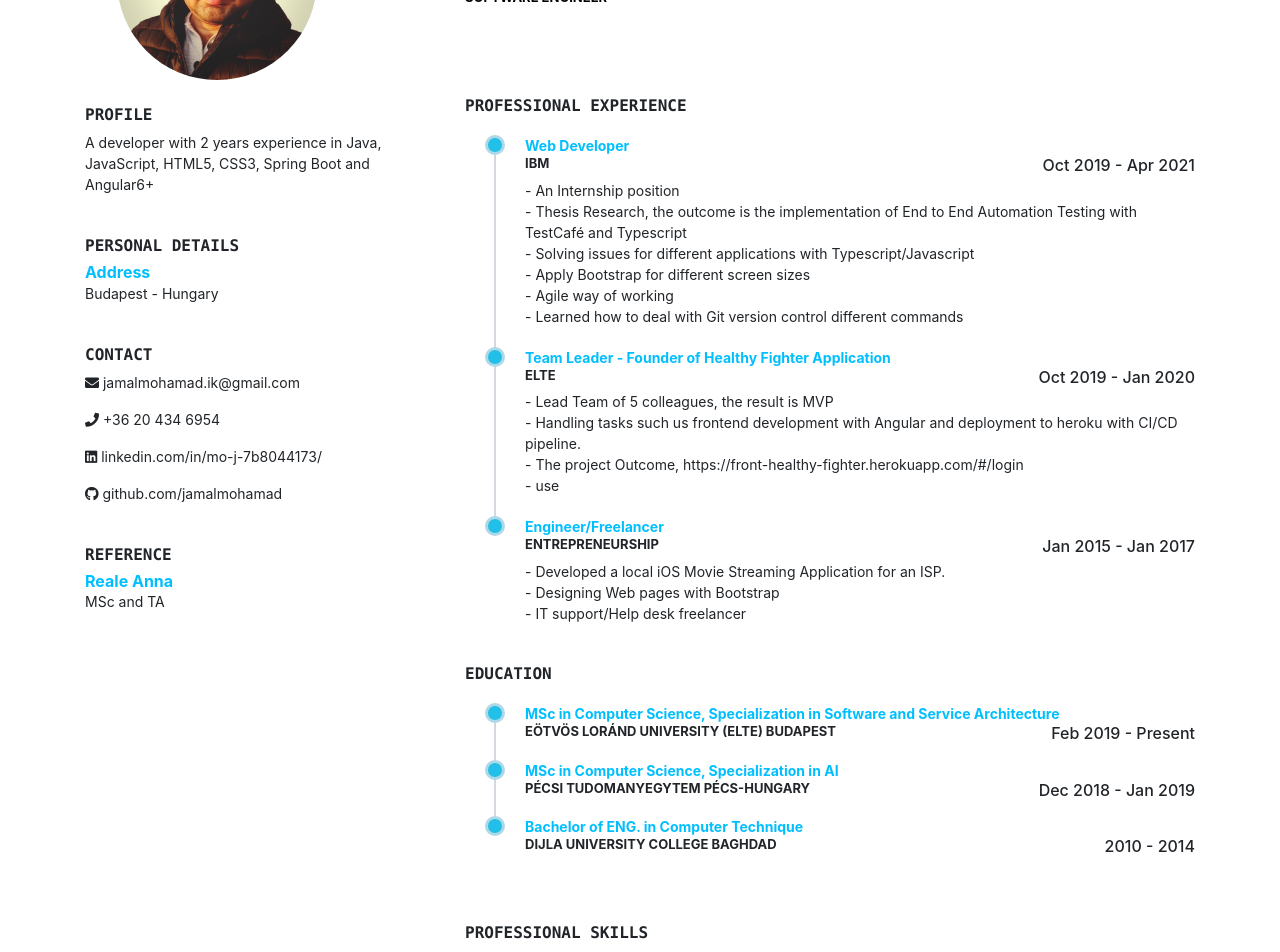
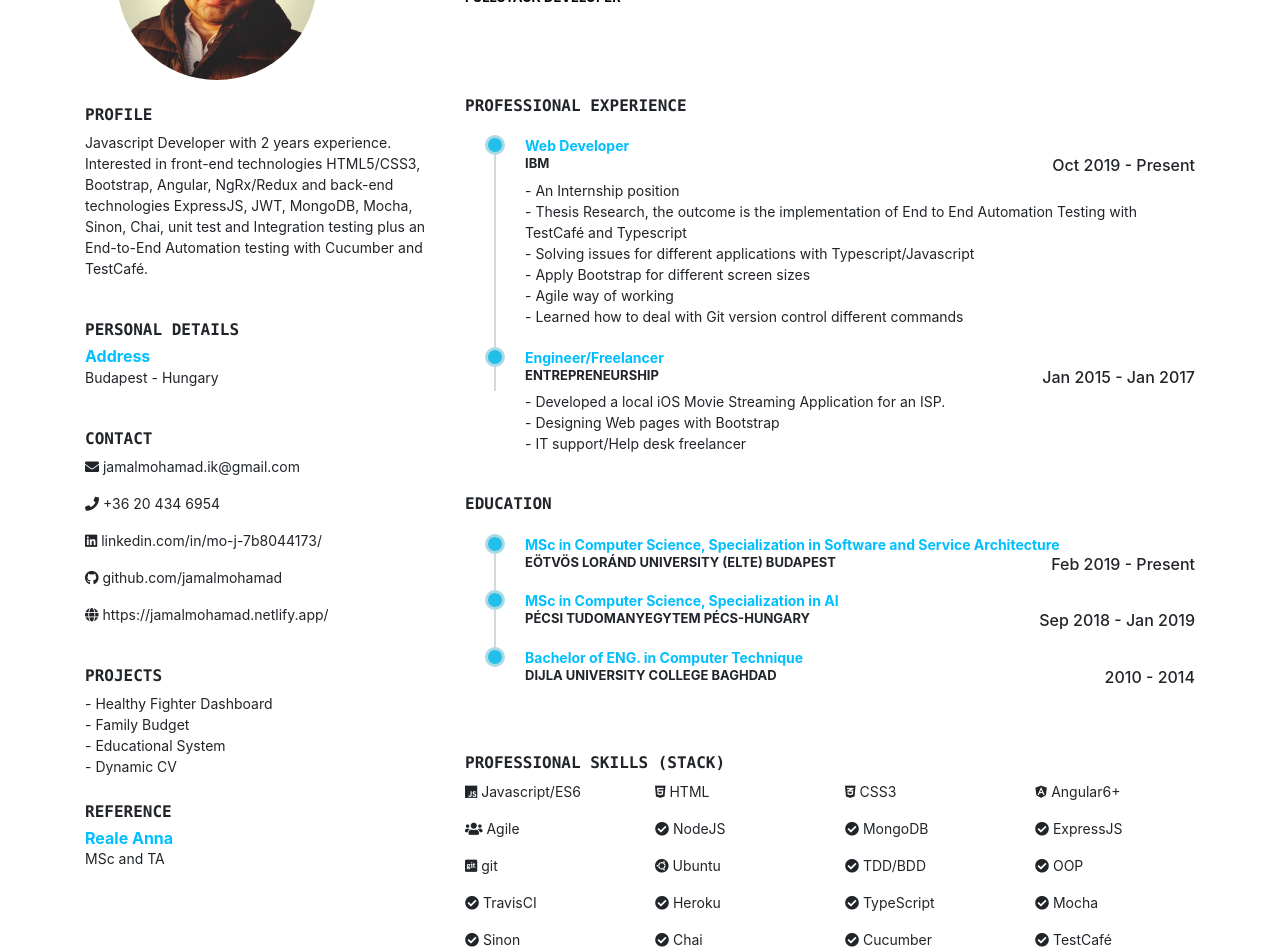
Before and after one commit to jamalmohamad/cv, an Angular app: page /modern-cv in a window 1280 px wide. Shown: the part 120-1072 px from the top of the page. Built offline with nearby package versions, Linux system fonts and the light colour scheme.

Commit message:
feat: update cv 20-apr-2021

```diff
--- a/src/app/app.module.ts
+++ b/src/app/app.module.ts
@@ -28,6 +28,7 @@ import {AppModReferenceComponent} from "./templates/modern_cv/cv-sections/refere
 import {AppModContactComponent} from "./templates/modern_cv/cv-sections/contact.component";
 import {AppModSkillsComponent} from "./templates/modern_cv/cv-sections/skills.component";
 import {AppModLangComponent} from "./templates/modern_cv/cv-sections/languages.component";
+import { AppProjectsComponent } from './templates/modern_cv/cv-sections/projects.component';
 
 @NgModule({
   declarations: [
@@ -55,7 +56,8 @@ import {AppModLangComponent} from "./templates/modern_cv/cv-sections/languages.c
     AppModReferenceComponent,
     AppModContactComponent,
     AppModSkillsComponent,
-      AppModLangComponent
+      AppModLangComponent,
+      AppProjectsComponent
   ],
   imports: [
     BrowserModule,
--- a/src/app/templates/modern_cv/core/modern-cv-structure.ts
+++ b/src/app/templates/modern_cv/core/modern-cv-structure.ts
@@ -12,6 +12,7 @@ import { Component, OnInit } from '@angular/core';
                             <app-modern-cv-profile></app-modern-cv-profile>
                             <app-modern-personal-details></app-modern-personal-details>
                             <app-mod-contact-component></app-mod-contact-component>
+                            <app-projects-component></app-projects-component>
                             <app-mod-reference-component></app-mod-reference-component>
 
                         </div>
--- a/src/app/templates/modern_cv/cv-sections/contact.component.ts
+++ b/src/app/templates/modern_cv/cv-sections/contact.component.ts
@@ -13,6 +13,7 @@ import { Component, OnInit } from '@angular/core';
                 <p><i class="fas fa-phone"></i>  +36 20 434 6954</p>
                 <p><i class="fab fa-linkedin"></i> linkedin.com/in/mo-j-7b8044173/</p>
                 <p> <i class="fab fa-github"></i> github.com/jamalmohamad</p>
+                <p> <i class="fa fa-globe"></i> https://jamalmohamad.netlify.app/</p>
             </div>
         </div>
     `
--- a/src/app/templates/modern_cv/cv-sections/education.component.ts
+++ b/src/app/templates/modern_cv/cv-sections/education.component.ts
@@ -16,7 +16,7 @@ import { Component, OnInit } from '@angular/core';
 
                     <li>
                         <p class="cv-mod-pos-title">MSc in Computer Science, Specialization in AI</p>
-                        <h6 class="float-right" >Dec 2018 - Jan 2019</h6>
+                        <h6 class="float-right" >Sep 2018 - Jan 2019</h6>
                         <h6 class="cv-mod-custom-company-title">PÉCSI TUDOMANYEGYTEM PÉCS-HUNGARY</h6>
                     </li>
 
--- a/src/app/templates/modern_cv/cv-sections/experience.component.ts
+++ b/src/app/templates/modern_cv/cv-sections/experience.component.ts
@@ -9,7 +9,7 @@ import { Component, OnInit } from '@angular/core';
                 <ul class="timeline">
                     <li>
                         <p class="cv-mod-pos-title">Web Developer</p>
-                        <h6 class="float-right" >Oct 2019 - Apr 2021</h6>
+                        <h6 class="float-right" >Oct 2019 - Present</h6>
                         <h6 class="cv-mod-custom-company-title">IBM</h6>
                             <p class="cv-mod-custom-p">- An Internship position</p>
                             <p class="cv-mod-custom-p">- Thesis Research, the outcome is the implementation of End to End Automation Testing with TestCafé and Typescript</p>
@@ -19,7 +19,7 @@ import { Component, OnInit } from '@angular/core';
                             <p class="cv-mod-custom-p">- Learned how to deal with Git version control different commands</p>
 
                     </li>
-                    <li>
+                   <!-- <li>
                         <p class="cv-mod-pos-title">Team Leader - Founder of Healthy Fighter Application</p>
                         <h6 class="float-right" >Oct 2019 - Jan 2020</h6>
                         <h6 class="cv-mod-custom-company-title">ELTE</h6>
@@ -28,7 +28,7 @@ import { Component, OnInit } from '@angular/core';
                         <p class="cv-mod-custom-p">- The project Outcome, https://front-healthy-fighter.herokuapp.com/#/login</p>
                         <p class="cv-mod-custom-p">- use</p>
 
-                    </li>
+                    </li> -->
                     <li>
                         <p class="cv-mod-pos-title">Engineer/Freelancer</p>
                         <h6 class="float-right" >Jan 2015 - Jan 2017</h6>
--- a/src/app/templates/modern_cv/cv-sections/name.component.ts
+++ b/src/app/templates/modern_cv/cv-sections/name.component.ts
@@ -7,7 +7,7 @@ import { Component, OnInit } from '@angular/core';
         <div class="row cv-modern-title">
             <div class="col-md-12">
                 <h2 class="cv-mod-title"> Mohammed Jamal</h2>
-                <h6 class="cv-mod-jobtitle">SOFTWARE ENGINEER</h6>
+                <h6 class="cv-mod-jobtitle">FULLSTACK DEVELOPER</h6>
             </div>
         </div>
 
--- a/src/app/templates/modern_cv/cv-sections/profile.component.ts
+++ b/src/app/templates/modern_cv/cv-sections/profile.component.ts
@@ -7,7 +7,7 @@ import { Component, OnInit } from "@angular/core";
             <div class="col-md-12">
 
             <h4 class="cv-modern-heading">PROFILE</h4>
-            <p>A developer with 2 years experience in Java, JavaScript, HTML5, CSS3, Spring Boot and Angular6+</p>
+            <p>Javascript Developer with 2 years experience. Interested in front-end technologies HTML5/CSS3, Bootstrap, Angular, NgRx/Redux and back-end technologies ExpressJS, JWT, MongoDB, Mocha, Sinon, Chai, unit test and Integration testing plus an End-to-End Automation testing with Cucumber and TestCafé.</p>
 
         </div>
         </div>
--- /dev/null
+++ b/src/app/templates/modern_cv/cv-sections/projects.component.ts
@@ -0,0 +1,23 @@
+import { Component } from "@angular/core";
+
+
+@Component({
+    selector: 'app-projects-component',
+    template: `
+
+    <div class="row cv-custom-profile">
+            <div class="col-md-12">
+                <h4 class="cv-modern-heading">PROJECTS</h4>
+                 <!-- <h6 class="cv-mod-pos-title">Healthy Fighter Dashboard</h6> -->
+                 <p class="cv-mod-custom-p">- Healthy Fighter Dashboard</p>
+                 <p class="cv-mod-custom-p">- Family Budget</p>
+                 <p class="cv-mod-custom-p">- Educational System</p>
+                 <p class="cv-mod-custom-p">- Dynamic CV</p>
+
+            </div>
+        </div>
+    `
+})
+export class AppProjectsComponent {
+
+}
--- a/src/app/templates/modern_cv/cv-sections/skills.component.ts
+++ b/src/app/templates/modern_cv/cv-sections/skills.component.ts
@@ -7,7 +7,7 @@ import { faCoffee } from '@fortawesome/free-solid-svg-icons';
     template: `
         <div class="row cv-mod-custom-row2">
             <div class="col-md-12">
-                <h4 class="cv-modern-heading">PROFESSIONAL SKILLS</h4>
+                <h4 class="cv-modern-heading">PROFESSIONAL SKILLS (STACK)</h4>
 
                 <div class="row ">
 
@@ -24,7 +24,7 @@ import { faCoffee } from '@fortawesome/free-solid-svg-icons';
                     </div>
 
                     <div class="col-md-3">
-                        <p><i class="fab fa-java"></i> JAVA8</p>
+                        <p><i class="fab fa-angular"></i> Angular6+</p>
                     </div>
                 </div>
 
@@ -36,16 +36,19 @@ import { faCoffee } from '@fortawesome/free-solid-svg-icons';
                     </div>
 
                     <div class="col-md-3">
-                        <p><i class="fab fa-envira"></i> Spring Boot</p>
+                        <p><i class="fas fa-check-circle"></i> NodeJS</p>
                     </div>
 
                     <div class="col-md-3">
-                        <p><i class="fab fa-angular"></i> Angular6+</p>
+                        <p><i class="fas fa-check-circle"></i> MongoDB</p>
                     </div>
 
+
                     <div class="col-md-3">
-                        <p><i class="fas fa-database"></i> MySQL</p>
+                        <p><i class="fas fa-check-circle"></i> ExpressJS</p>
                     </div>
+
+
                 </div>
 
                 <div class="row">
@@ -80,11 +83,33 @@ import { faCoffee } from '@fortawesome/free-solid-svg-icons';
                     </div>
 
                     <div class="col-md-3">
-                        <p><i class="fas fa-check-circle"></i> JAVAEE</p>
+                        <p><i class="fas fa-check-circle"></i> TypeScript</p>
                     </div>
 
                     <div class="col-md-3">
-                        <p><i class="fas fa-check-circle"></i> JPA</p>
+                        <p><i class="fas fa-check-circle"></i> Mocha</p>
+                    </div>
+                </div>
+
+                <div class="row">
+                    <div class="col-md-3">
+                        <p><i class="fas fa-check-circle"></i> Sinon</p>
+
+
+                    </div>
+
+                    <div class="col-md-3">
+                        <p><i class="fas fa-check-circle"></i> Chai</p>
+                    </div>
+
+                    <div class="col-md-3">
+                    <p><i class="fas fa-check-circle"></i> Cucumber</p>
+
+                    </div>
+
+                    <div class="col-md-3">
+                    <p><i class="fas fa-check-circle"></i> TestCafé</p>
+
                     </div>
                 </div>
 
```
Also changed, not shown: 1 other file (tests, documents, lock files or other folders).
